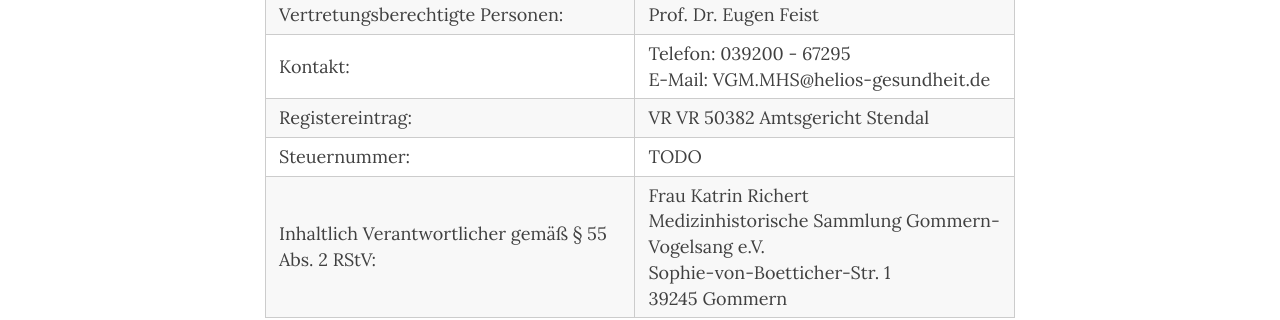
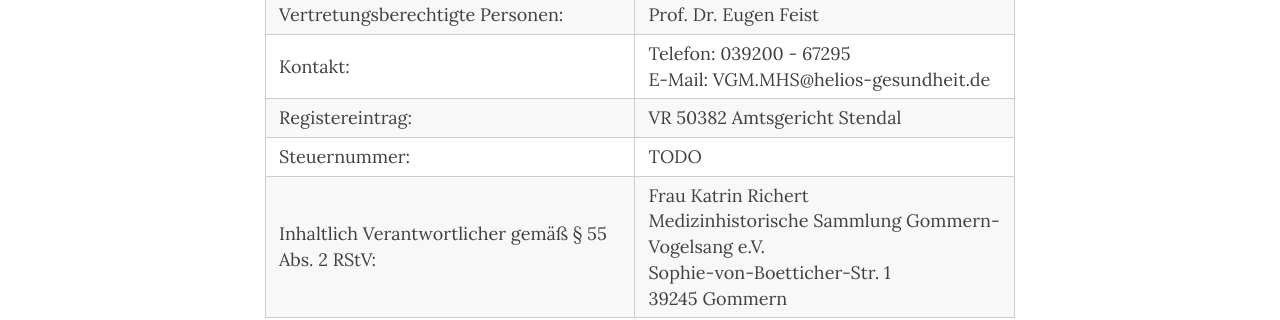
Before and after one commit to MedizinhistorischeSammlungVogelsang/WebSite, a Jekyll site: the page built from impressum.md, in a window 1280 px wide and 900 px high, scrolled down 571 px. Shown: the part 154-474 px from the top of the window. Built offline with Jekyll 4.4.1, drawn with Linux system fonts in a browser that asks for light colours; nearby versions of some CDN libraries.

```diff
--- a/impressum.md
+++ b/impressum.md
@@ -9,7 +9,7 @@ title: Impressum
 | Angaben gemäß § 5 TMG:           | Medizinhistorische Sammlung Gommern-Vogelsang e.V.<br>Sophie-von-Boetticher-Str. 1<br>39245 Gommern |
 | Vertretungsberechtigte Personen: | Prof. Dr. Eugen Feist |
 | Kontakt:                         | Telefon: 039200 - 67295<br>E-Mail: VGM.MHS@helios-gesundheit.de |
-| Registereintrag:                 | VR VR 50382 Amtsgericht Stendal |
+| Registereintrag:                 | VR 50382 Amtsgericht Stendal |
 | Steuernummer:                    | TODO |
 | Inhaltlich Verantwortlicher gemäß § 55 Abs. 2 RStV: | Frau Katrin Richert<br>Medizinhistorische Sammlung Gommern-Vogelsang e.V.<br>Sophie-von-Boetticher-Str. 1<br>39245 Gommern |
 
```
